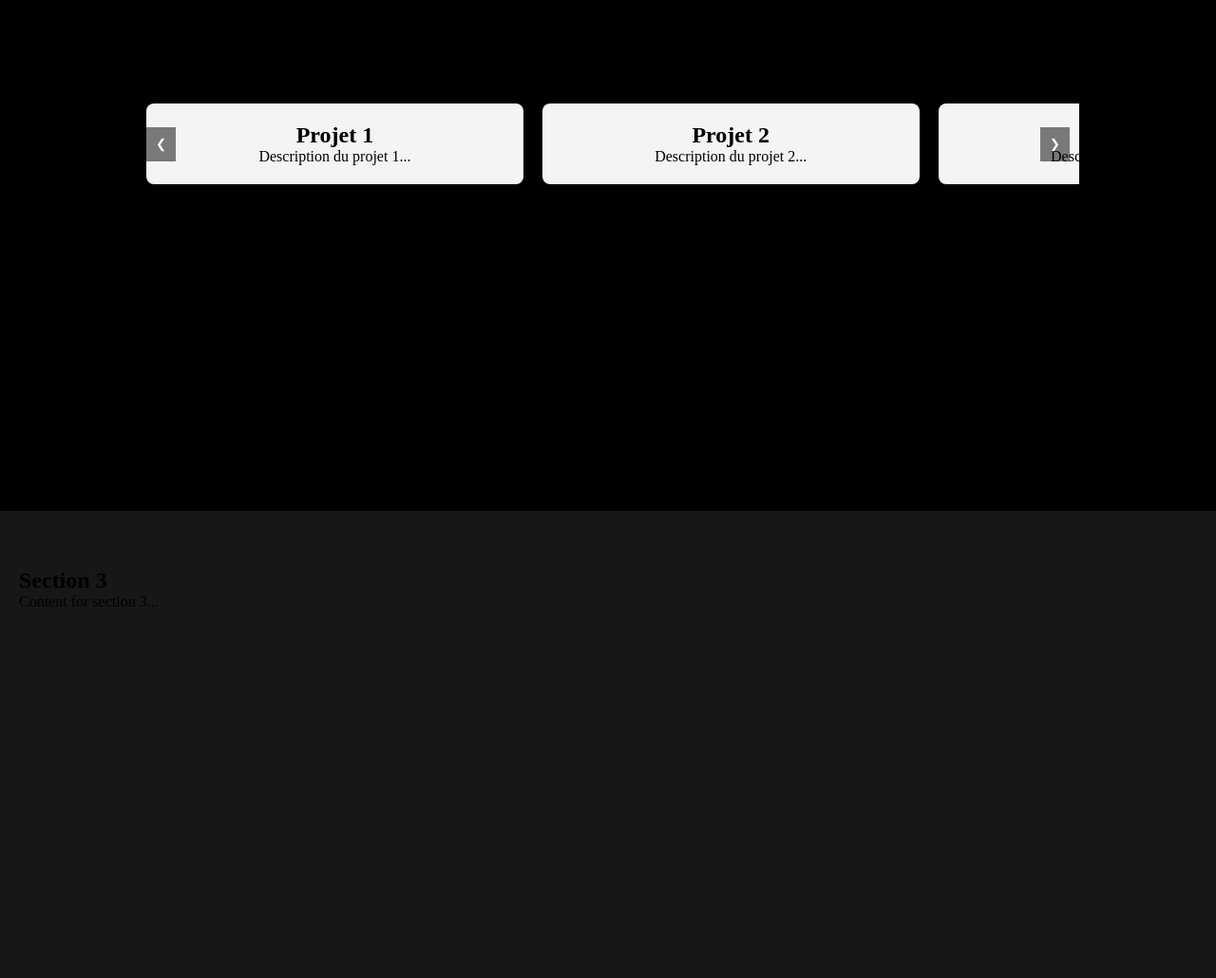
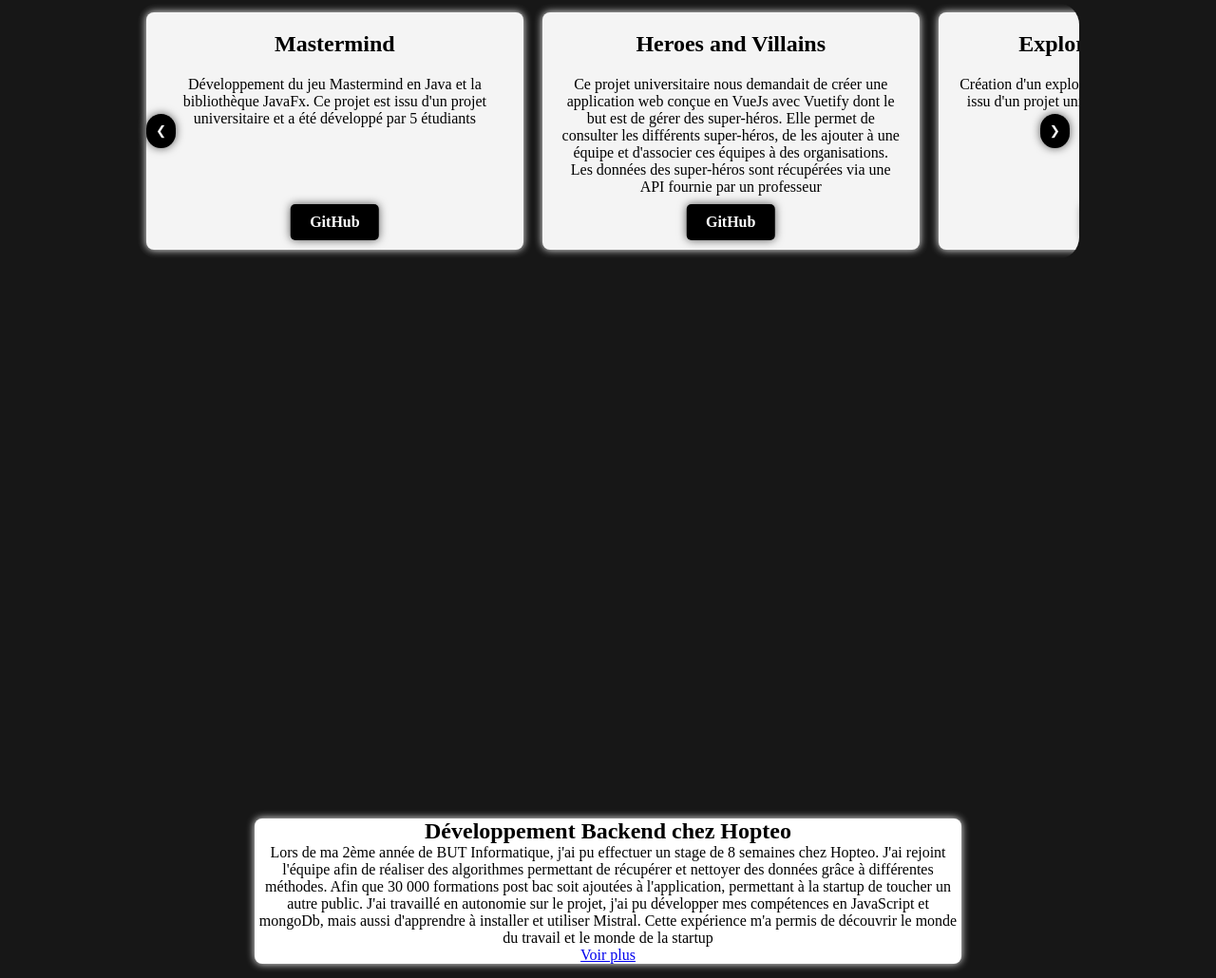
Before and after one commit to Lucas-Da-Silveira/Portfolio, a plain HTML site: page index.html in a window 1280 px wide. Shown: the part 1862-2892 px from the top of the page at 95% size. Drawn offline with Linux system fonts and the light colour scheme.

Commit message:
projet fini

```diff
--- a/index.html
+++ b/index.html
@@ -42,8 +42,10 @@
     <section id="about">
         <div class="aboutText">
             <p>Je m'appelle Lucas Da Silveira et je suis étudiant en informatique à l'IUT Nord Franche-Comté.
-                Passionné par les technologies et l'innovation, je me spécialise dans le développement de web full stack.
-                Mes études et mes projets personnels m'ont permis de développer mes compétences en programmation, en résolution de problèmes complexes et en collaboration au sein d'équipe.</p>
+                Passionné par les technologies et l'innovation, je me spécialise dans le développement de web full
+                stack.
+                Mes études et mes projets personnels m'ont permis de développer mes compétences en programmation, en
+                résolution de problèmes complexes et en collaboration au sein d'équipe.</p>
         </div>
         <div class="container-carrousel">
             <div class="title-about">Mes Compétences</div>
@@ -107,24 +109,41 @@
     </section>
 
     <section id="project">
-        <h1>Projets</h1>
         <div class="carousel">
             <button class="carousel-button prev" onclick="moveCarouselProjet(-1)">&#10094;</button>
             <div class="carousel-container">
                 <div class="carousel-track">
                     <div class="carousel-card">
-                        <h2>Projet 1</h2>
-                        <p>Description du projet 1...</p>
+                        <h2>Mastermind</h2>
+                        <p>Développement du jeu Mastermind en Java et la bibliothèque JavaFx.
+                            Ce projet est issu d'un projet universitaire et a été développé par 5 étudiants</p>
+                        <a href="https://github.com/Lucas-Da-Silveira/SAE-1-2-6-Mastermind" class="carousel-link">GitHub</a>
                     </div>
                     <div class="carousel-card">
-                        <h2>Projet 2</h2>
-                        <p>Description du projet 2...</p>
+                        <h2>Heroes and Villains</h2>
+                        <p>Ce projet universitaire nous demandait de créer une application web conçue en VueJs avec
+                            Vuetify dont le but est de gérer des super-héros.
+                            Elle permet de consulter les différents super-héros, de les ajouter à une équipe et
+                            d'associer ces équipes à des organisations.
+                            Les données des super-héros sont récupérées via une API fournie par un professeur</p>
+                        <a href="https://github.com/Lucas-Da-Silveira/MetroBoomin" class="carousel-link">GitHub</a>
                     </div>
                     <div class="carousel-card">
-                        <h2>Projet 3</h2>
-                        <p>Description du projet 3...</p>
+                        <h2>Explorateur de fichier</h2>
+                        <p>Création d'un explorateur de fichier en Qt
+                            Ce projet est issu d'un projet universitaire et a été développé par 2 étudiants</p>
+                        <a href="https://github.com/mathysn/qt-file-explorer" class="carousel-link">GitHub</a>
                     </div>
-                    <!-- Ajoutez autant de cartes que nécessaire -->
+                    <div class="carousel-card">
+                        <h2>EzCon</h2>
+                        <p>Ce projet universitaire nous demandait de réaliser une application web full-stack pour une
+                            manifestation.
+                            Le frontend devait être développé en VueJs et le backend en JavaScript devait être sous la
+                            forme d'une API REST.
+                            Postgresql a été utilisé pour la base de donnée. Ce projet a été développé par 5
+                            étudiants</p>
+                        <a href="https://github.com/SunoWhere/Chokbar-Project" class="carousel-link">GitHub</a>
+                    </div>
                 </div>
             </div>
             <button class="carousel-button next" onclick="moveCarouselProjet(1)">&#10095;</button>
@@ -132,13 +151,20 @@
     </section>
 
     <section id="stage">
-        <h1>Section 3</h1>
-        <p>Content for section 3...</p>
+        <div class="container-stage">
+            <h1>Développement Backend chez Hopteo</h1>
+            <p>Lors de ma 2ème année de BUT Informatique, j'ai pu effectuer un stage de 8 semaines chez Hopteo.
+            J'ai rejoint l'équipe afin de réaliser des algorithmes permettant de récupérer et nettoyer des données grâce à différentes méthodes.
+            Afin que 30 000 formations post bac soit ajoutées à l'application, permettant à la startup de toucher un autre public.
+            J'ai travaillé en autonomie sur le projet, j'ai pu développer mes compétences en JavaScript et mongoDb, mais aussi d'apprendre à installer et utiliser Mistral.
+            Cette expérience m'a permis de découvrir le monde du travail et le monde de la startup</p>
+            <a href="hopteo.html" class="stage-link">Voir plus</a>
+        </div>
     </section>
 
 </main>
 <footer id="contact">
-    <p>Copyright &copy; 2024 Lucas-Da-Silveira</p>
+    <p>Copyright &copy; 2024 Lucas Da Silveira</p>
 </footer>
 </body>
 </html>
--- a/src/css/style.css
+++ b/src/css/style.css
@@ -160,7 +160,7 @@ section {
     height: 150px;
     font-size: 18px;
     border-radius: 8px;
-    box-shadow: white 0px 0px 10px;
+    box-shadow: white 0px 0px 8px;
 }
 
 .container-carrousel {
@@ -210,7 +210,7 @@ section {
     background-color: white;
     margin: 10px;
     border-radius: 8px;
-    box-shadow: 0 4px 8px rgba(0, 0, 0, 0.1);
+    box-shadow: white 0px 0px 5px;
 }
 
 .carousel-card-about img {
@@ -248,7 +248,7 @@ section {
 }
 
 #project {
-    background-color: #000000;
+    background-color: #171717;
     display: flex;
     justify-content: center;
     align-items: center;
@@ -263,6 +263,7 @@ section {
     width: 80%;
     margin: auto;
     overflow: hidden;
+    border-radius: 23px;
 }
 
 .carousel-container {
@@ -276,13 +277,19 @@ section {
 }
 
 .carousel-card {
+    position: relative;
     min-width: 40%;
     box-sizing: border-box;
     padding: 20px;
+    height: 250px;
     background-color: #f4f4f4;
     margin: 10px;
     border-radius: 8px;
-    box-shadow: 0 4px 8px rgba(0, 0, 0, 0.1);
+    box-shadow: white 0px 0px 8px;
+}
+
+.carousel-card h2 {
+    margin-bottom: 20px;
 }
 
 .carousel-button {
@@ -299,12 +306,57 @@ section {
 
 .carousel-button.prev {
     left: 10px;
+    border-radius: 100px;
+    background-color: black;
+    box-shadow: #575757 0px 0px 10px;
 }
 
 .carousel-button.next {
     right: 10px;
+    border-radius: 100px;
+    background-color: black;
+    box-shadow: #575757 0px 0px 10px;
+}
+
+.carousel-link {
+    display: inline-block;
+    background-color: black; /* Bootstrap primary color for example */
+    box-shadow: #575757 0px 0px 10px;
+    color: white;
+    text-align: center;
+    padding: 10px 20px;
+    text-decoration: none;
+    font-weight: bold;
+    border-radius: 5px;
+    position: absolute;
+    bottom: 10px;
+    left: 50%;
+    transform: translateX(-50%);
+}
+
+.carousel-link:hover {
+    background-color: #575757;
+    box-shadow: black 0px 0px 10px;
 }
 
 #stage {
     background-color: #171717;
+    display: flex;
+    justify-content: center;
+    align-items: center;
+    text-align: center;
+    flex-direction: column;
 }
+
+.container-stage{
+    position: relative;
+    background-color: white;
+    width: 60%;
+    border-radius: 8px;
+    box-shadow: white 0px 0px 8px;
+}
+
+.container-stage h2 {
+    padding: 20px;
+    border-bottom: 1px solid #f4f4f4;
+}
--- a/src/js/index.js
+++ b/src/js/index.js
@@ -21,7 +21,7 @@ function moveCarouselProjet(direction) {
     currentIndexProjet += direction;
     if (currentIndexProjet < 0) {
         currentIndexProjet = totalCards - 1;
-    } else if (currentIndexProjet >= totalCards) {
+    } else if (currentIndexProjet >= totalCards - 1) {
         currentIndexProjet = 0;
     }
 
@@ -39,7 +39,7 @@ function moveCarouselAbout(direction) {
     currentIndexAbout += direction;
     if (currentIndexAbout < 0) {
         currentIndexAbout = totalCards - 1;
-    } else if (currentIndexAbout >= totalCards) {
+    } else if (currentIndexAbout >= totalCards - 2) {
         currentIndexAbout = 0;
     }
 
```
